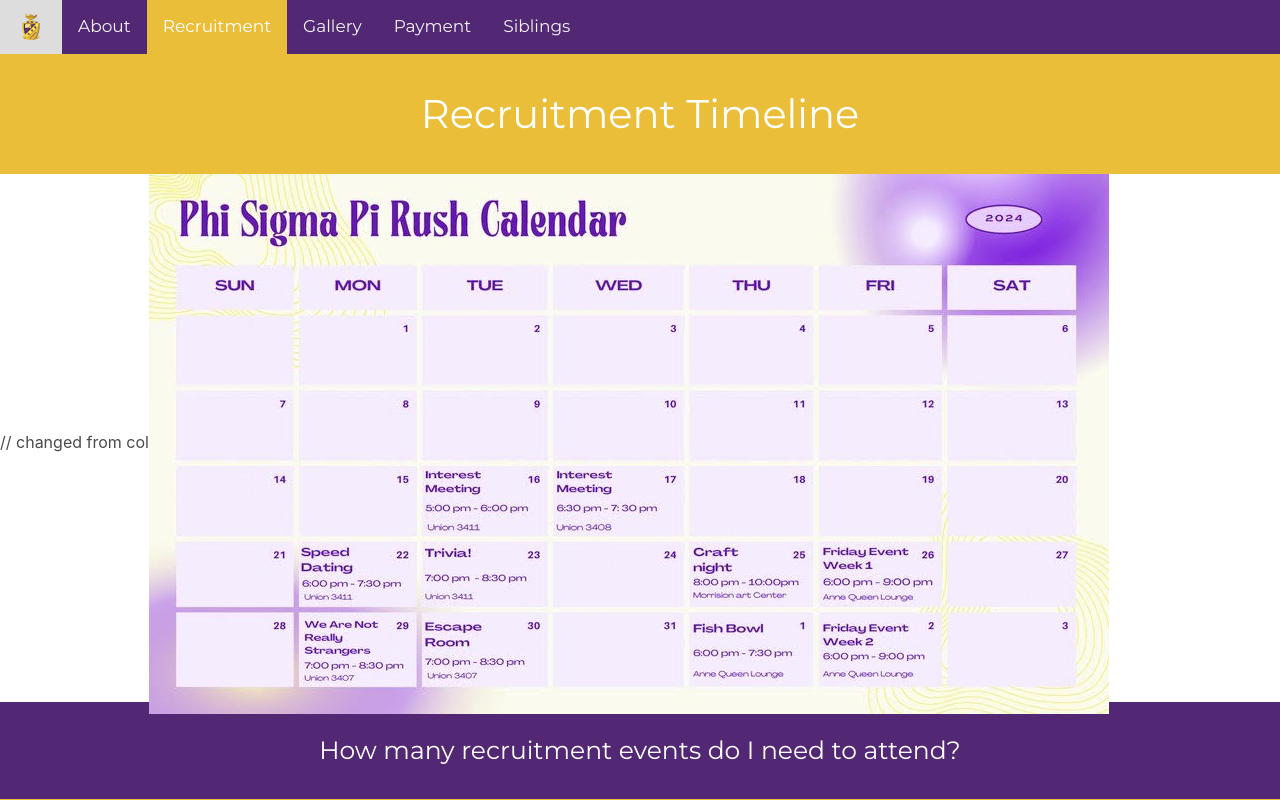
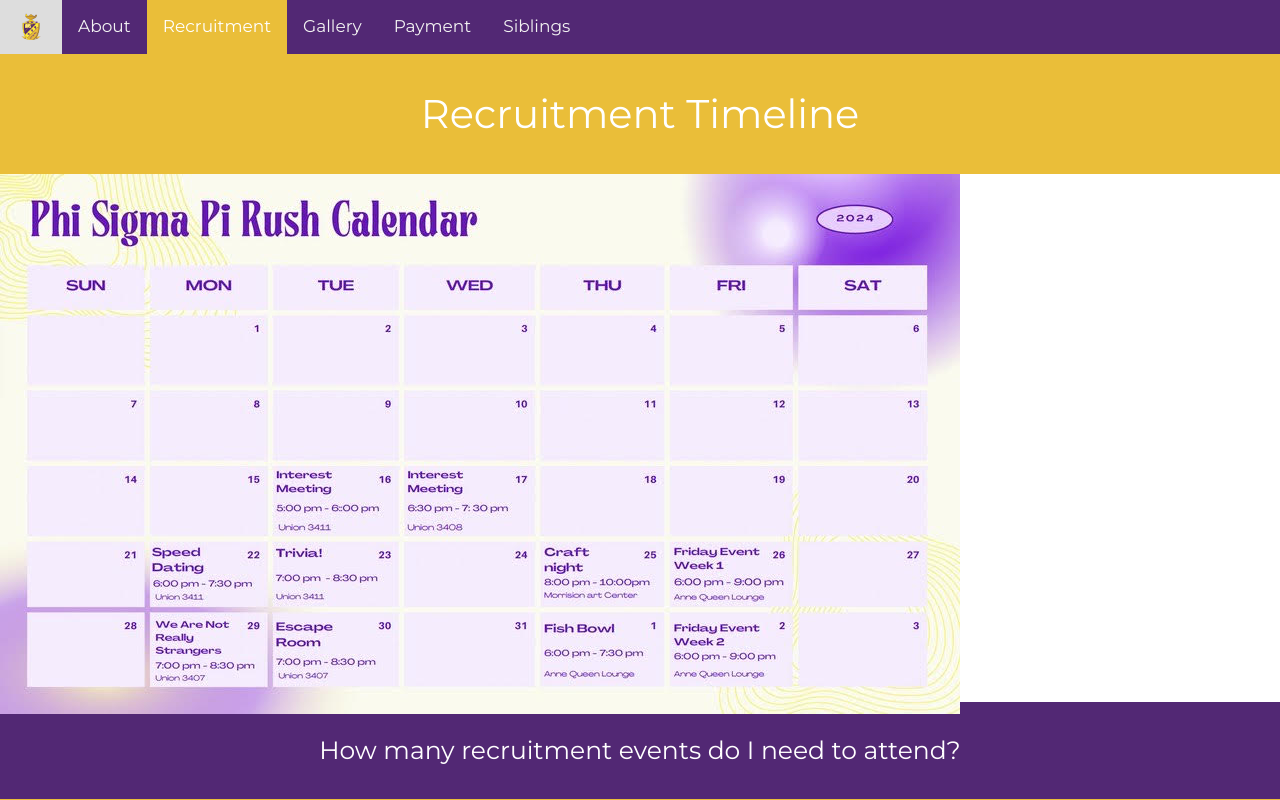
Before and after one commit to pspakit/phisigmapiwebsite, a React (Create React App) app: page /recruitment in a window 1280 px wide. Shown: the top 800 px of the page. Built offline with nearby package versions, Linux system fonts and the light colour scheme.

Commit message:
code on website showing // it out

```diff
--- a/src/components/recruitment.js
+++ b/src/components/recruitment.js
@@ -72,7 +72,8 @@ export default function Recruitment() {
                     {/*<div className="mission-col">*/}
                     {/*    <img src="pictures/beta_omicron.jpg" alt="Beta Omicron Sign"></img>*/}
                     {/*</div>*/}
-                    <div className="mission-row"> // changed from col
+                    <div className="mission-row">
+                        {/*changed from col^*/}
 
                         <img src="pictures/PSPAKRush24Spring.jpg" align="absmiddle" alt="Spring 2024 Recruitment Schedule"></img>
                     </div>
```
